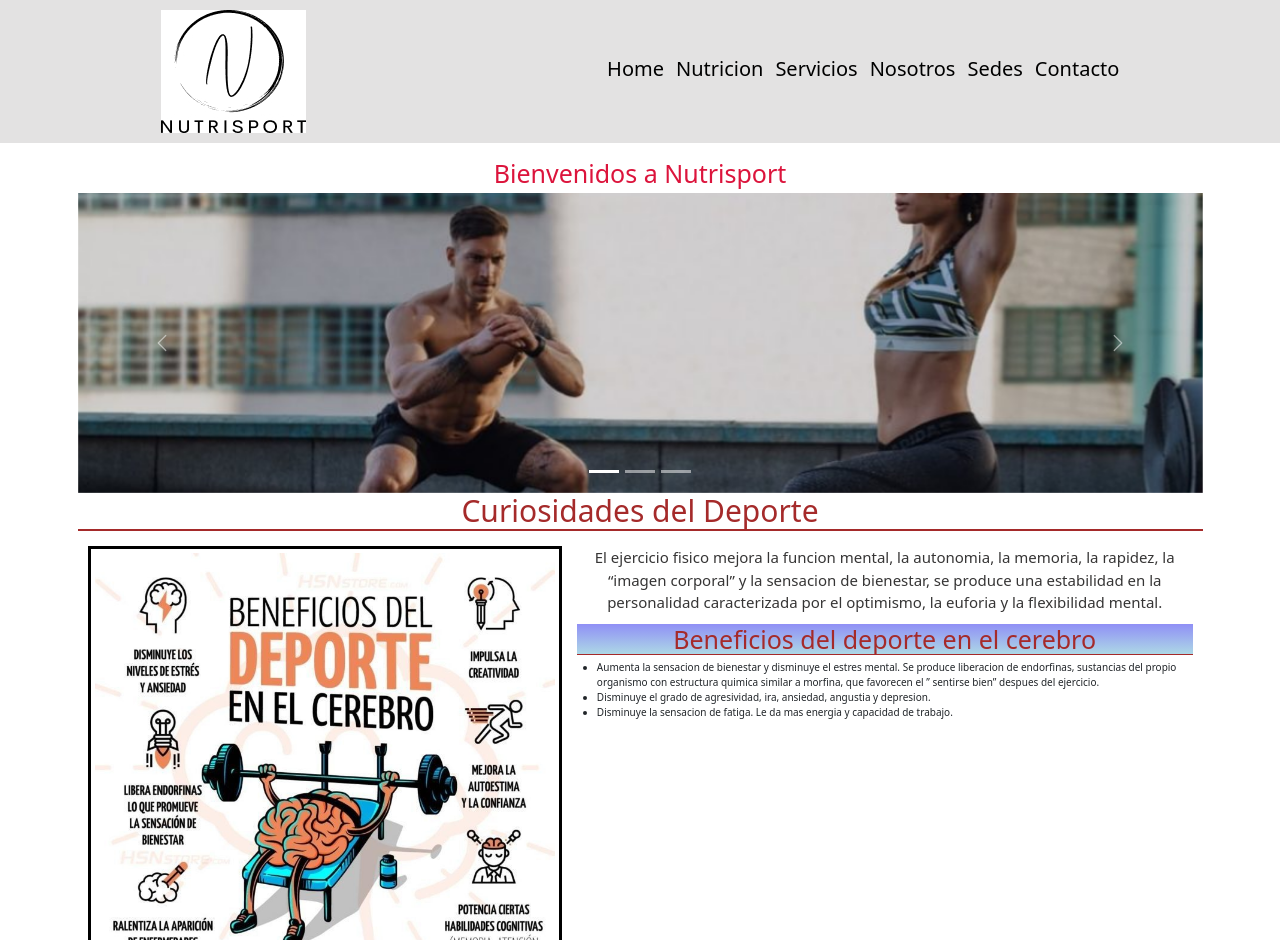
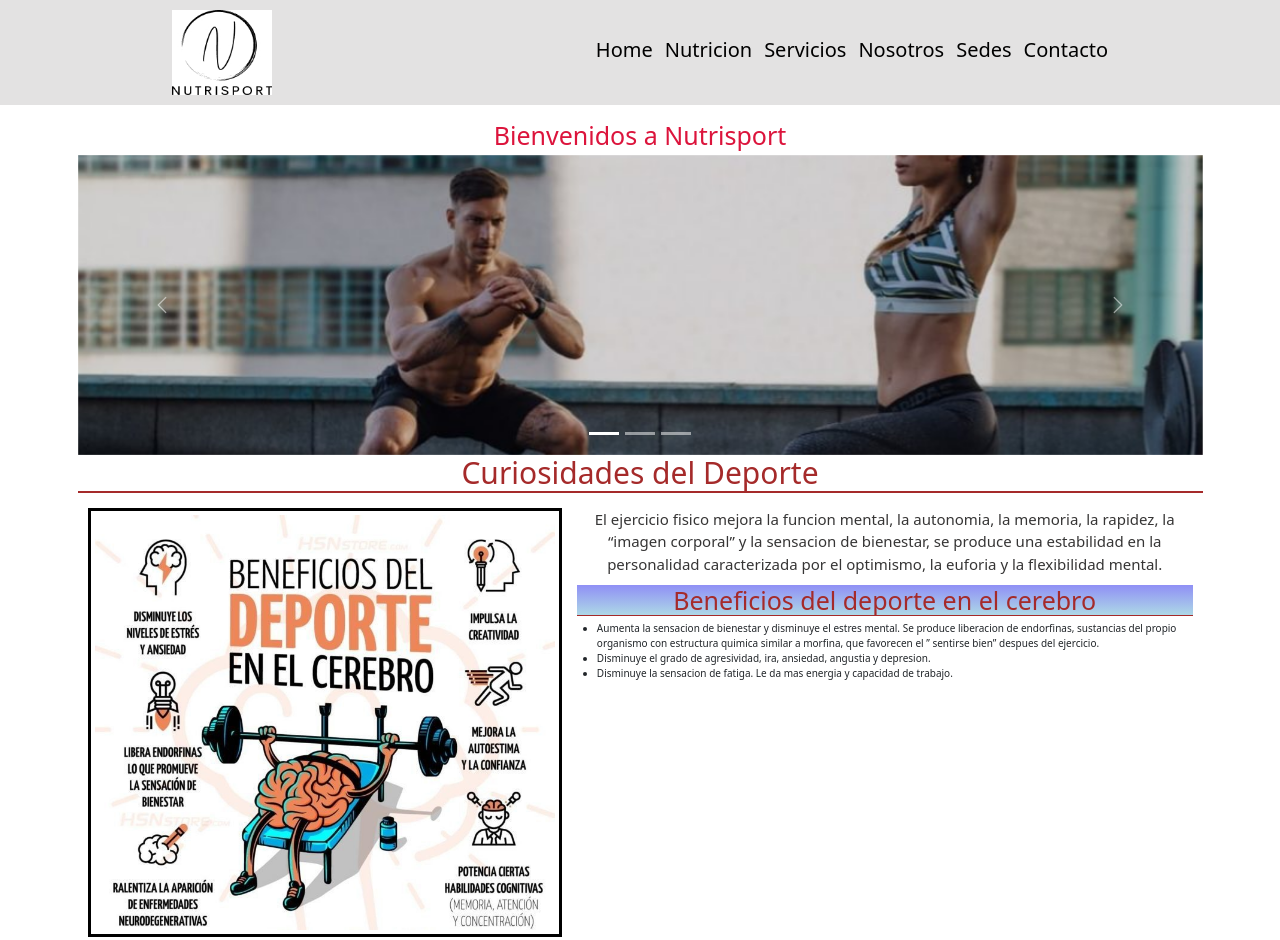
Before and after one commit to EduardodannaM/proyectodisenioweb_29270, a website: page index.html in a window 1280 px wide. Shown: the top 940 px of the page. Drawn offline with nearby package versions, Linux system fonts and the light colour scheme.

Commit message:
me dejo de funcionar las medias

```diff
--- a/sass/misc/_mediaqueries.scss
+++ b/sass/misc/_mediaqueries.scss
@@ -63,7 +63,7 @@
         padding: 10px 20px;
         box-sizing: content-box;
         border-radius: 10px; }
-}/*
+}
 @media screen and (max-width: 700px){
     header nav{
        flex-direction: column;
@@ -135,7 +135,6 @@
         gap: 9px;
     }
 }
-
 @media screen and (max-width: 1080px){
     #tipsnutri {
         display:grid;
@@ -185,4 +184,4 @@
         box-sizing: border-box;
         border-radius: 10px;
     }
-}*/
+}
--- a/sass/misc/_normalize.scss
+++ b/sass/misc/_normalize.scss
@@ -12,9 +12,6 @@ body{
 a{
     text-decoration: none;
     color: black;
-}
-img{
-    width: 100%;
 }
 textarea{
     min-height: 100px;
```
Also changed, not shown: CSS/index.css.
